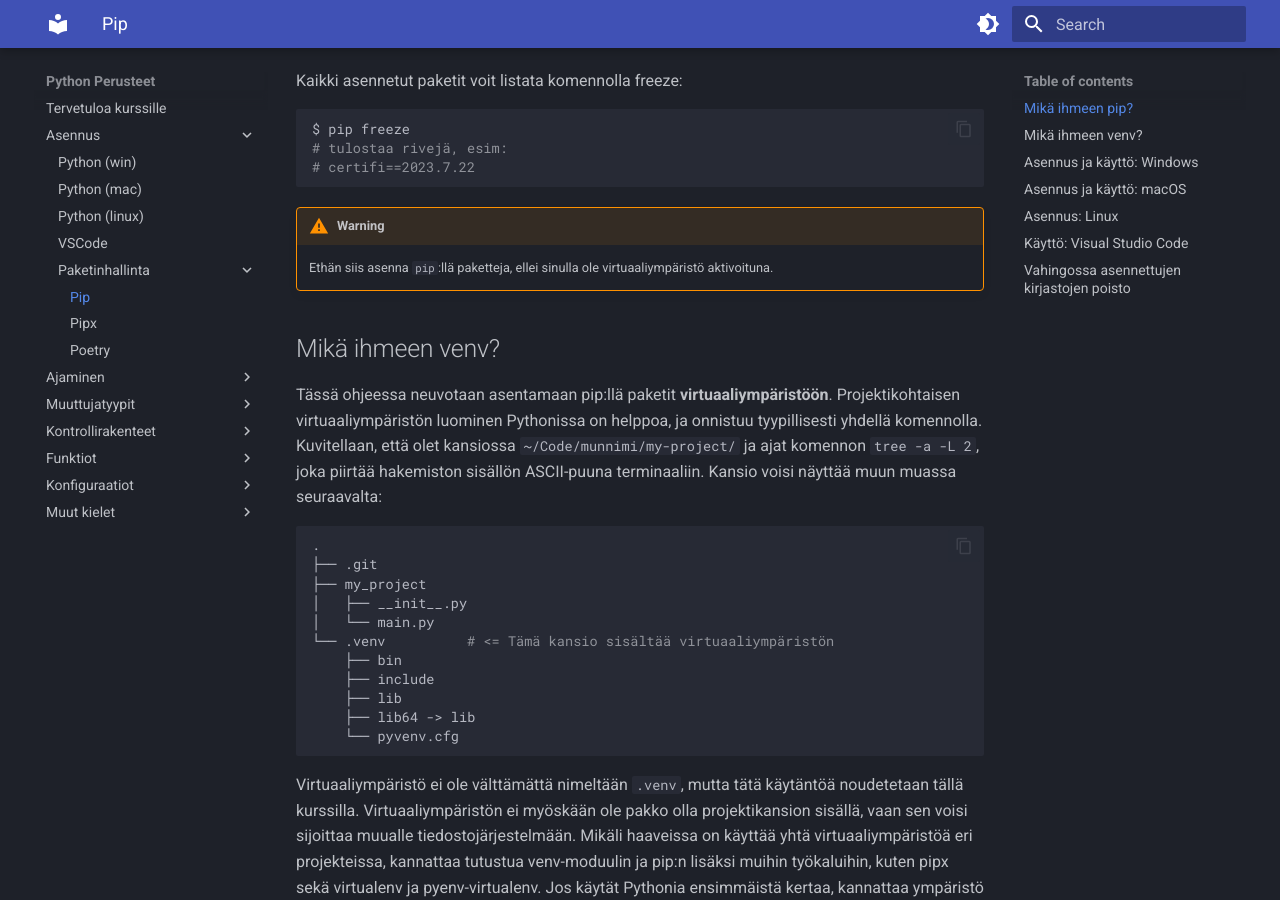
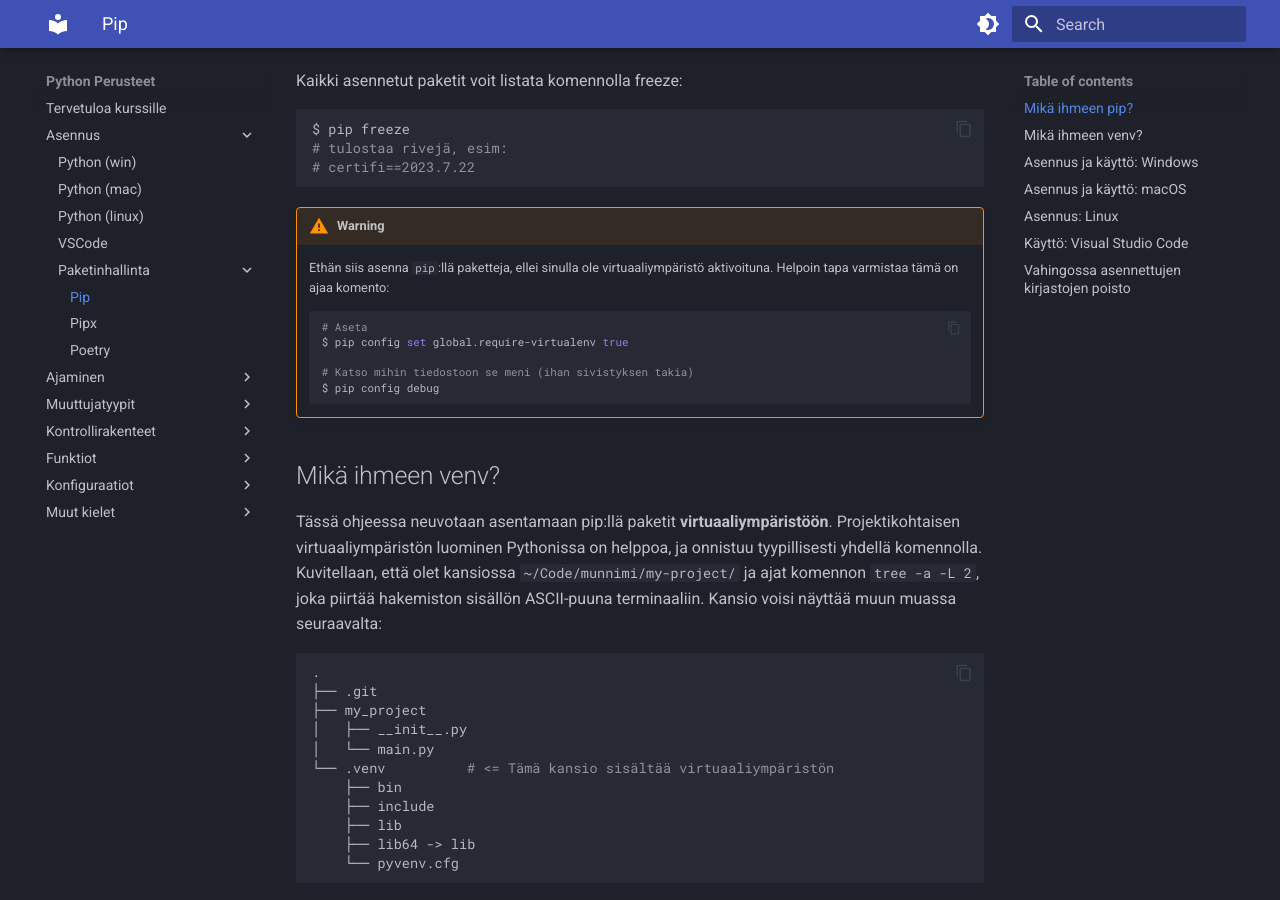
Before and after one commit to sourander/python-perusteet, an MkDocs documentation site: the page built from docs/asennus/paketinhallinta/pip.md, in a window 1280 px wide and 900 px high, scrolled down 570 px. Built offline with MkDocs 1.6.1 and Material for MkDocs 9.7.7, drawn with Linux system fonts in a browser that asks for light colours.

Commit message:
Added tip to require venv for pip

````diff
--- a/docs/asennus/paketinhallinta/pip.md
+++ b/docs/asennus/paketinhallinta/pip.md
@@ -24,7 +24,15 @@ $ pip freeze
 
 !!! warning
 
-    Ethän siis asenna `pip`:llä paketteja, ellei sinulla ole virtuaaliympäristö aktivoituna.
+    Ethän siis asenna `pip`:llä paketteja, ellei sinulla ole virtuaaliympäristö aktivoituna. Helpoin tapa varmistaa tämä on ajaa komento:
+
+    ```bash
+    # Aseta
+    $ pip config set global.require-virtualenv true
+
+    # Katso mihin tiedostoon se meni (ihan sivistyksen takia)
+    $ pip config debug
+    ```
 
 ## Mikä ihmeen venv?
 
````
Also changed, not shown: 1 other file.
